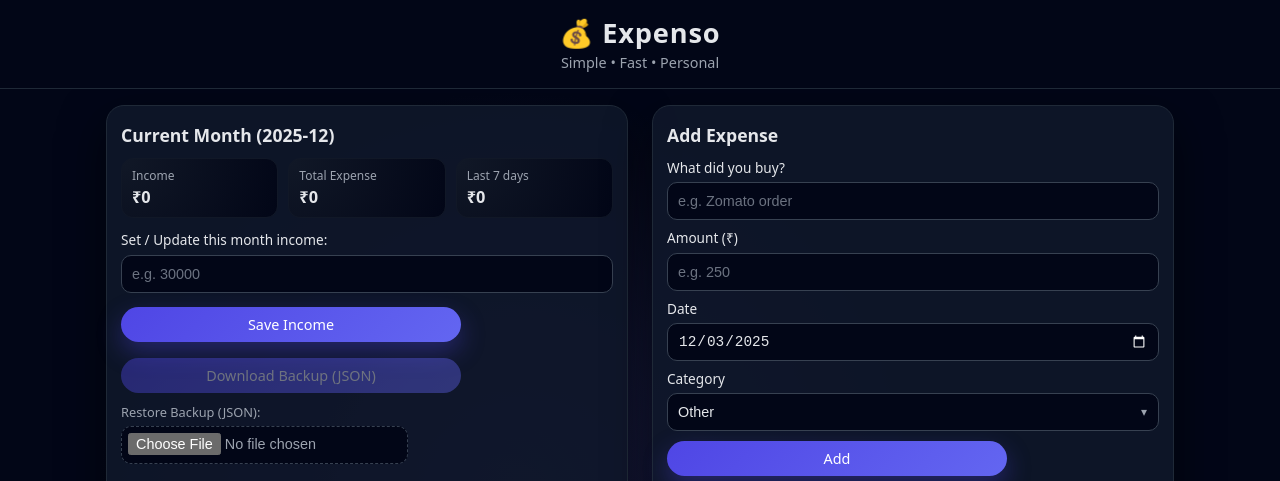
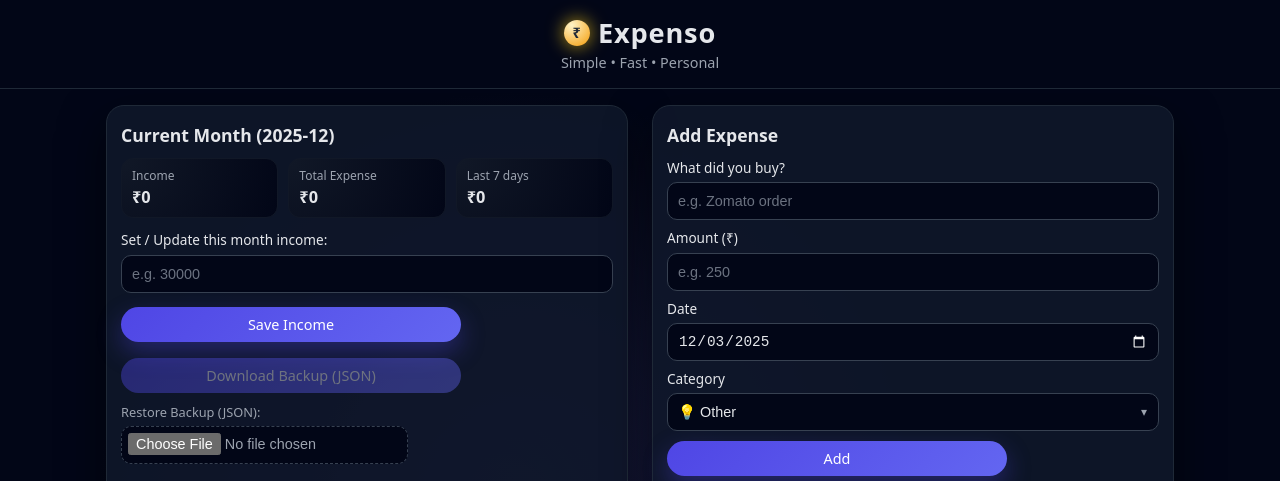
Before and after one commit to SATISHPANDEYCP/Expenso, a React (Vite) app: page / in a window 1280 px wide. Shown: the top 481 px of the page. Built offline with nearby package versions, Linux system fonts and the light colour scheme.

Commit message:
filter and style modified

```diff
--- a/src/App.css
+++ b/src/App.css
@@ -1,4 +1,3 @@
-/* ---------- GLOBAL ---------- */
 * {
   box-sizing: border-box;
 }
@@ -11,7 +10,6 @@ body {
   margin: 0;
   font-family: system-ui, -apple-system, BlinkMacSystemFont, "Segoe UI",
     sans-serif;
-
   background:
     radial-gradient(circle at 40% 45%,
       rgba(139, 92, 246, 0.18),
@@ -20,19 +18,14 @@ body {
       rgba(45, 212, 191, 0.10),
       transparent 55%),
     #020617;
-
   color: #e5e7eb;
 }
-
-/* ---------- APP LAYOUT ---------- */
 
 .app {
   min-height: 100vh;
   display: flex;
   flex-direction: column;
 }
-
-/* Header */
 
 .app-header {
   padding: 18px 20px 14px;
@@ -45,10 +38,28 @@ body {
   backdrop-filter: blur(10px);
 }
 
+.app-header-logo {
+  display: inline-flex;
+  align-items: center;
+  justify-content: center;
+  width: 26px;
+  height: 26px;
+  border-radius: 999px;
+  margin-right: 8px;
+  background: radial-gradient(circle at 30% 20%, #fef3c7, #f59e0b);
+  box-shadow: 0 0 18px rgba(250, 204, 21, 0.75);
+  font-size: 0.9rem;
+  color: #1f2937;
+  font-weight: 700;
+}
+
 .app-header h1 {
   margin: 0;
   font-size: 1.7rem;
   letter-spacing: 0.03em;
+  display: flex;
+  align-items: center;
+  justify-content: center;
 }
 
 .app-header p {
@@ -57,8 +68,6 @@ body {
   font-size: 0.9rem;
 }
 
-/* Main – centered container with grid */
-
 .app-main {
   width: 100%;
   max-width: 1100px;
@@ -66,10 +75,8 @@ body {
   padding: 0 16px 40px;
   display: grid;
   gap: 16px;
-  grid-template-columns: 1fr; /* mobile default */
+  grid-template-columns: 1fr;
 }
-
-/* ---------- CARDS ---------- */
 
 .card {
   background: rgba(15, 23, 42, 0.9);
@@ -93,21 +100,17 @@ body {
   font-size: 1.1rem;
 }
 
-/* section subtitle (current month expenses heading) */
 .section-subtitle {
   margin-top: 12px;
   font-size: 0.95rem;
 }
 
-/* row header (title + button) */
 .card-header-row {
   display: flex;
   justify-content: space-between;
   align-items: center;
   gap: 8px;
 }
-
-/* ---------- STATS GRID ---------- */
 
 .stats-grid {
   display: grid;
@@ -135,8 +138,6 @@ body {
   margin-top: 2px;
 }
 
-/* Warning message */
-
 .warning {
   margin-top: 8px;
   padding: 8px 10px;
@@ -145,8 +146,6 @@ body {
   border: 1px solid #f87171;
   font-size: 0.85rem;
 }
-
-/* ---------- FORMS ---------- */
 
 .inline-form,
 .form {
@@ -163,7 +162,6 @@ label {
   font-size: 0.85rem;
 }
 
-/* Base input/select styling (height + look same sab ke liye) */
 input,
 select,
 .single-select,
@@ -191,8 +189,6 @@ input::placeholder {
   color: #6b7280;
 }
 
-/* ---------- BUTTONS ---------- */
-
 button {
   border: none;
   margin-top: 2px;
@@ -219,7 +215,6 @@ button:active {
   box-shadow: 0 6px 18px rgba(79, 70, 229, 0.35);
 }
 
-/* disabled state */
 button:disabled {
   opacity: 0.4;
   cursor: not-allowed;
@@ -234,15 +229,12 @@ button:disabled:hover {
   filter: none;
 }
 
-/* main big buttons — same size */
 .btn-main {
   display: block;
   width: 100%;
   max-width: 340px;
   text-align: center;
 }
-
-/* “Show full details” & Cancel secondary button */
 
 .btn-secondary {
   margin-top: 0;
@@ -259,15 +251,12 @@ button:disabled:hover {
   filter: none;
 }
 
-/* income buttons row (Save + Cancel) */
 .income-actions-row {
   display: flex;
   flex-direction: column;
   gap: 8px;
   margin-top: 4px;
 }
-
-/* ---------- BACKUP SECTION ---------- */
 
 .backup-row {
   margin-top: 14px;
@@ -296,12 +285,9 @@ button:disabled:hover {
   cursor: pointer;
 }
 
-/* bill button extra spacing */
 .bill-btn {
   margin-top: 10px;
 }
-
-/* ---------- MONTH SELECTOR (50-50) ---------- */
 
 .month-selector {
   margin-bottom: 10px;
@@ -310,7 +296,6 @@ button:disabled:hover {
   align-items: flex-start;
 }
 
-/* Month + Category 50-50 width */
 .month-field,
 .category-field {
   flex: 1;
@@ -322,14 +307,11 @@ button:disabled:hover {
   gap: 4px;
 }
 
-/* ---------- SINGLE SELECT (Add Expense category) ---------- */
-
 .single-select-wrapper {
   position: relative;
   width: 100%;
 }
 
-/* extra right padding arrow ke liye, height same rahegi */
 .single-select {
   width: 100%;
   padding-right: 34px;
@@ -338,7 +320,6 @@ button:disabled:hover {
   -moz-appearance: none;
 }
 
-/* Solid arrow – same style as month/categories */
 .select-arrow {
   position: absolute;
   top: 50%;
@@ -349,14 +330,11 @@ button:disabled:hover {
   pointer-events: none;
 }
 
-/* ---------- CUSTOM MULTI-SELECT (Month Details categories) ---------- */
-
 .multi-select {
   position: relative;
   width: 100%;
 }
 
-/* multi-select-trigger already height + padding input group se le raha hai */
 .multi-select-trigger {
   border-radius: 10px;
   border: 1px solid #374151;
@@ -399,8 +377,48 @@ button:disabled:hover {
   background: #020617;
   box-shadow: 0 14px 30px rgba(0, 0, 0, 0.65);
   max-height: 220px;
+  z-index: 30;
+  overflow: hidden;
+  padding: 5px;
+}
+
+.multi-select-dropdown-child {
+  max-height: 200px;
   overflow-y: auto;
-  z-index: 30;
+  width: 100%;
+  box-sizing: border-box;
+  scrollbar-width: thin;
+  scrollbar-color: #4b5563 transparent;
+}
+
+.multi-select-dropdown-child::-webkit-scrollbar {
+  width: 6px;
+}
+
+.multi-select-dropdown-child::-webkit-scrollbar-track {
+  background: transparent;
+  margin: 6px 0;
+}
+
+.multi-select-dropdown-child::-webkit-scrollbar-thumb {
+  background: #4b5563;
+  border-radius: 999px;
+}
+
+.multi-select-dropdown-child::-webkit-scrollbar-button {
+  height: 8px;
+}
+
+.multi-select-dropdown-child::-webkit-scrollbar-button:single-button:vertical:decrement {
+  border-style: solid;
+  border-width: 0 4px 4px 4px;
+  border-color: transparent transparent #4b5563 transparent;
+}
+
+.multi-select-dropdown-child::-webkit-scrollbar-button:single-button:vertical:increment {
+  border-style: solid;
+  border-width: 4px 4px 0 4px;
+  border-color: #4b5563 transparent transparent transparent;
 }
 
 .multi-select-option {
@@ -409,7 +427,7 @@ button:disabled:hover {
   align-items: center;
   justify-content: flex-start;
   gap: 6px;
-  padding: 4px 10px;
+  padding: 4px 5px;
   font-size: 0.85rem;
   cursor: pointer;
 }
@@ -424,7 +442,6 @@ button:disabled:hover {
   min-height: auto;
 }
 
-/* Small hint text under multi-select */
 .multi-hint {
   display: block;
   margin-top: 2px;
@@ -434,8 +451,6 @@ button:disabled:hover {
   line-height: 1.2;
 }
 
-/* ---------- EXPENSE LIST ---------- */
-
 .expense-list {
   list-style: none;
   padding: 0;
@@ -444,7 +459,6 @@ button:disabled:hover {
   overflow-y: auto;
 }
 
-/* Thin scrollbar */
 .expense-list::-webkit-scrollbar {
   width: 4px;
 }
@@ -462,7 +476,6 @@ button:disabled:hover {
   background: #9ca3af;
 }
 
-/* Firefox */
 .expense-list {
   scrollbar-width: thin;
   scrollbar-color: #4b5563 transparent;
@@ -492,7 +505,6 @@ button:disabled:hover {
   font-weight: 500;
 }
 
-/* meta line: category + date */
 .expense-meta {
   margin-top: 2px;
   display: flex;
@@ -520,15 +532,11 @@ button:disabled:hover {
   font-size: 0.95rem;
 }
 
-/* Empty state */
-
 .empty {
   text-align: center;
   font-size: 0.8rem;
   color: #6b7280;
 }
-
-/* ---------- FOOTER ---------- */
 
 .app-footer {
   text-align: center;
@@ -538,9 +546,6 @@ button:disabled:hover {
   border-top: 1px solid rgba(31, 41, 55, 0.5);
 }
 
-/* ---------- RESPONSIVE BREAKPOINTS ---------- */
-
-/* Mobile tweaks */
 @media (max-width: 600px) {
   .app-main {
     padding: 0 12px 32px;
@@ -550,25 +555,23 @@ button:disabled:hover {
     grid-template-columns: repeat(2, minmax(0, 1fr));
   }
 
-  /* agar phone pe bhi month + category ek line me chahiye to row hi rehne do */
   .month-selector {
     flex-direction: row;
   }
 }
 
-/* Laptop / bigger screens – 2-column dashboard */
 @media (min-width: 900px) {
   .app-main {
     grid-template-columns: repeat(2, minmax(0, 1fr));
     column-gap: 24px;
   }
 
-  .app-main > section:nth-child(1),
-  .app-main > section:nth-child(2) {
+  .app-main>section:nth-child(1),
+  .app-main>section:nth-child(2) {
     grid-column: span 1;
   }
 
-  .app-main > section:nth-child(n + 3) {
+  .app-main>section:nth-child(n + 3) {
     grid-column: span 2;
   }
 }
--- a/src/App.jsx
+++ b/src/App.jsx
@@ -3,22 +3,21 @@ import "./App.css";
 
 const STORAGE_KEY = "personal-expense-app";
 const CATEGORY_OPTIONS = [
-  "All",
-  "Food",
-  "Transport",
-  "Shopping",
-  "Bills",
-  "Entertainment",
-  "Other",
+  "✨ All",
+  "🍽️ Food",
+  "🚗 Transport",
+  "🛒 Shopping",
+  "🧾 Bills",
+  "🎮 Entertainment",
+  "🏠 Rent",
+  "💡 Other",
 ];
-
-// ---------- HELPER FUNCTIONS ----------
 
 function getMonthKey(dateStr) {
   const d = new Date(dateStr);
   const y = d.getFullYear();
   const m = String(d.getMonth() + 1).padStart(2, "0");
-  return `${y}-${m}`; // e.g. 2025-12
+  return `${y}-${m}`;
 }
 
 function getPrevMonthKey(currentKey) {
@@ -38,13 +37,9 @@ function getTodayDateStr() {
   return `${y}-${m}-${day}`;
 }
 
-// ---------- CUSTOM MULTI-SELECT DROPDOWN ----------
-
 function MultiCategorySelect({ options, value, onChange }) {
   const [open, setOpen] = useState(false);
   const ref = useRef(null);
-
-  // dropdown ke bahar click → close
   useEffect(() => {
     function handleClickOutside(e) {
       if (ref.current && !ref.current.contains(e.target)) {
@@ -77,7 +72,6 @@ function MultiCategorySelect({ options, value, onChange }) {
       }
       if (next.length === 0) next = ["All"];
     }
-
     onChange(next);
   };
 
@@ -93,6 +87,7 @@ function MultiCategorySelect({ options, value, onChange }) {
 
       {open && (
         <div className="multi-select-dropdown">
+          <div className="multi-select-dropdown-child">
             {options.map((opt) => {
               const checked = isAll ? opt === "All" : value.includes(opt);
               return (
@@ -107,15 +102,13 @@ function MultiCategorySelect({ options, value, onChange }) {
               );
             })}
           </div>
+        </div>
       )}
     </div>
   );
 }
 
-// ---------- MAIN APP ----------
-
 export default function App() {
-  // ---- Data state (loaded directly from localStorage) ----
   const [data, setData] = useState(() => {
     try {
       const raw = localStorage.getItem(STORAGE_KEY);
@@ -148,22 +141,14 @@ export default function App() {
   const [selectedMonthKey, setSelectedMonthKey] = useState(
     getMonthKey(getTodayDateStr())
   );
-
-  // Category filter as MULTI-SELECT (default: ["All"])
   const [categoryFilter, setCategoryFilter] = useState(["All"]);
-
-  // income edit / view toggle
   const [isEditingIncome, setIsEditingIncome] = useState(false);
-
-  // ---- Save to localStorage on every change ----
   useEffect(() => {
     localStorage.setItem(STORAGE_KEY, JSON.stringify(data));
   }, [data]);
 
   const currentMonthKey = getMonthKey(getTodayDateStr());
   const prevMonthKey = getPrevMonthKey(currentMonthKey);
-
-  // ---- Derived values ----
   const currentMonthIncome = data.incomes[currentMonthKey] || 0;
   const prevMonthIncome = data.incomes[prevMonthKey] || 0;
 
@@ -187,7 +172,6 @@ export default function App() {
     [prevMonthExpenses]
   );
 
-  // Weekly (last 7 days) expenses of current month
   const weeklyTotal = useMemo(() => {
     const today = new Date(getTodayDateStr());
     const sevenDaysAgo = new Date(getTodayDateStr());
@@ -202,11 +186,9 @@ export default function App() {
     }, 0);
   }, [currentMonthExpenses]);
 
-  // Weekly limit = monthly income / 4 (simple)
   const weeklyLimit = currentMonthIncome / 4;
   const showWarning = weeklyLimit > 0 && weeklyTotal > weeklyLimit * 0.8;
 
-  // ---- Handlers ----
   const handleIncomeSave = (e) => {
     e.preventDefault();
     const income = Number(incomeInput);
@@ -271,7 +253,6 @@ export default function App() {
 
   const selectedMonthIncome = data.incomes[selectedMonthKey] || 0;
 
-  // Category filtered expenses for Month Details (multi-select)
   const filteredMonthExpenses = useMemo(() => {
     if (categoryFilter.includes("All") || categoryFilter.length === 0) {
       return selectedMonthExpenses;
@@ -289,26 +270,6 @@ export default function App() {
   const hasData =
     data.expenses.length > 0 || Object.keys(data.incomes).length > 0;
 
-  // ---------- BACKUP / RESTORE HANDLERS ----------
-
-  // const handleBackupDownload = () => {
-  //   if (!hasData) return;
-  //   const json = JSON.stringify(data, null, 2);
-  //   const blob = new Blob([json], { type: "application/json" });
-  //   const url = URL.createObjectURL(blob);
-
-  //   const a = document.createElement("a");
-  //   a.href = url;
-  //   a.download = "expense-backup.json";
-  //   a.click();
-
-  //   URL.revokeObjectURL(url);
-  // };
-
-
-
-
-
   const handleBackupDownload = () => {
     if (!hasData) return;
 
@@ -316,7 +277,6 @@ export default function App() {
     const blob = new Blob([json], { type: "application/json" });
     const url = URL.createObjectURL(blob);
 
-    // 👉 current date-time se file name banana
     const now = new Date();
     const y = now.getFullYear();
     const m = String(now.getMonth() + 1).padStart(2, "0");
@@ -325,22 +285,14 @@ export default function App() {
     const mm = String(now.getMinutes()).padStart(2, "0");
     const ss = String(now.getSeconds()).padStart(2, "0");
 
-    // Windows me ":" allowed nahi hota, isliye "-" use kiya
     const fileName = `expenso-backup_${y}-${m}-${d}_${hh}-${mm}-${ss}.json`;
 
     const a = document.createElement("a");
     a.href = url;
-    a.download = fileName;   // 👈 yahan new naam
+    a.download = fileName;
     a.click();
-
     URL.revokeObjectURL(url);
   };
-
-
-
-
-
-
 
   const handleBackupRestore = (event) => {
     const file = event.target.files?.[0];
@@ -394,7 +346,6 @@ export default function App() {
     reader.readAsText(file);
   };
 
-  // ---------- DOWNLOAD BILL (for selected month + selected categories) ----------
   const handleDownloadBill = () => {
     const isAll =
       categoryFilter.includes("All") || categoryFilter.length === 0;
@@ -402,16 +353,13 @@ export default function App() {
     const expenses = isAll ? selectedMonthExpenses : filteredMonthExpenses;
     const income = selectedMonthIncome;
 
-    // 1️⃣ Selected categories ka total
     const total = expenses.reduce((s, e) => s + e.amount, 0);
 
-    // 2️⃣ Poore month ka total (ALL categories)
     const fullMonthTotal = selectedMonthExpenses.reduce(
       (s, e) => s + e.amount,
       0
     );
 
-    // 3️⃣ Remaining hamesha ALL expenses se nikalega
     const balance = income - fullMonthTotal;
 
     const categoryLabel = isAll
@@ -598,12 +546,15 @@ export default function App() {
   return (
     <div className="app">
       <header className="app-header">
-        <h1>💰 Expenso</h1>
+        <h1>
+          <span className="app-header-logo">₹</span>
+          Expenso
+        </h1>
         <p>Simple • Fast • Personal</p>
       </header>
 
+
       <main className="app-main">
-        {/* Current month summary */}
         <section className="card">
           <h2>Current Month ({currentMonthKey})</h2>
           <div className="stats-grid">
@@ -628,7 +579,6 @@ export default function App() {
             </div>
           )}
 
-          {/* Income block: show form OR edit button */}
           {currentMonthIncome === 0 || isEditingIncome ? (
             <form className="inline-form" onSubmit={handleIncomeSave}>
               <label>
@@ -674,7 +624,6 @@ export default function App() {
             </div>
           )}
 
-          {/* Backup / Restore buttons */}
           <div className="backup-row">
             <button
               type="button"
@@ -695,7 +644,6 @@ export default function App() {
             </label>
           </div>
 
-          {/* Current month expense list */}
           <h3 className="section-subtitle">Current Month Expenses</h3>
           <ul className="expense-list">
             {currentMonthExpenses.length === 0 && (
@@ -718,7 +666,6 @@ export default function App() {
           </ul>
         </section>
 
-        {/* Add expense */}
         <section className="card">
           <h2>Add Expense</h2>
           <form className="form" onSubmit={handleAddExpense}>
@@ -759,12 +706,13 @@ export default function App() {
                   onChange={handleExpenseChange}
                   className="single-select"
                 >
-                  <option value="Food">Food</option>
-                  <option value="Transport">Transport</option>
-                  <option value="Shopping">Shopping</option>
-                  <option value="Bills">Bills</option>
-                  <option value="Entertainment">Entertainment</option>
-                  <option value="Other">Other</option>
+                  <option value="Food">🍽️ Food</option>
+                  <option value="Transport">🚗 Transport</option>
+                  <option value="Shopping">🛒 Shopping</option>
+                  <option value="Bills">🧾 Bills</option>
+                  <option value="Entertainment">🎮 Entertainment</option>
+                  <option value="Rent">🏠 Rent</option>
+                  <option value="Other">💡 Other</option>
                 </select>
                 <span className="select-arrow">▾</span>
               </div>
@@ -775,7 +723,6 @@ export default function App() {
           </form>
         </section>
 
-        {/* Previous month quick view */}
         <section className="card">
           <div className="card-header-row">
             <h2>Previous Month ({prevMonthKey})</h2>
@@ -799,7 +746,6 @@ export default function App() {
           </div>
         </section>
 
-        {/* Any month details (including previous) */}
         <section className="card">
           <h2>Month Details</h2>
           <div className="month-selector">
```
Lines whose indentation alone changed are shown as unchanged.
